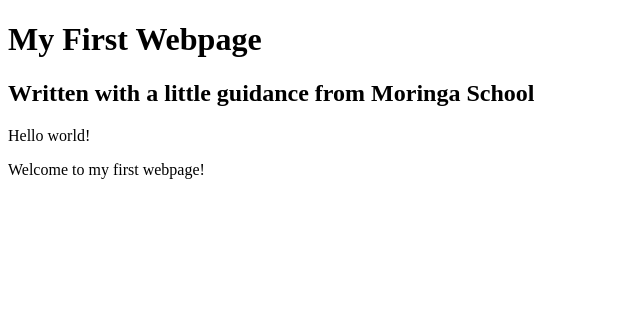
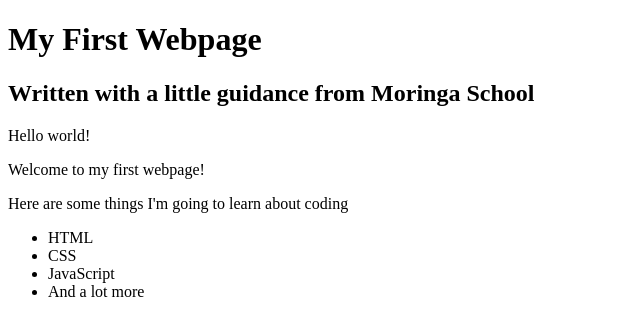
Before and after one commit to Nelly-ayebale/myfirstwebpage, a plain HTML site: page my-first-webpage.html in a window 1280 px wide. Shown: the whole page, without its empty margins (0-640 px from the left). Drawn offline with Linux system fonts and the light colour scheme.

Commit message:
add list changes

```diff
--- a/my-first-webpage.html
+++ b/my-first-webpage.html
@@ -9,5 +9,13 @@
 
         <p>Hello world!</p>
         <p>Welcome to my first webpage!</p>
+
+        <p>Here are some things I'm going to learn about coding</p>
+        <ul>
+            <li>HTML</li>
+            <li>CSS</li>
+            <li>JavaScript</li>
+            <li>And a lot more</li>
+        </ul>
     </body>
 </html>
```
